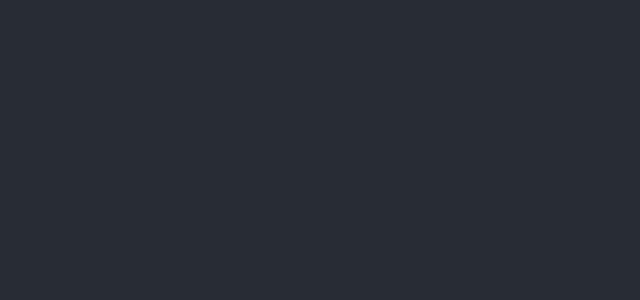
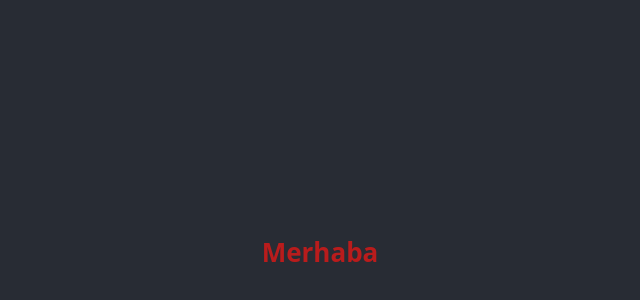
Before and after one commit to chiturca/iuva, a React (Create React App) app: page / in a window 1280 px wide. Shown: the part 148-448 px from the top of the page, without its empty margins (320-960 px from the left). Built offline with nearby package versions, Linux system fonts and the light colour scheme.

Commit message:
basic Tailwind configurations have done

```diff
--- a/package.json
+++ b/package.json
@@ -8,7 +8,7 @@
     "@testing-library/user-event": "^13.5.0",
     "react": "^18.2.0",
     "react-dom": "^18.2.0",
-    "react-scripts": "5.0.1",
+    "react-scripts": "^5.0.1",
     "web-vitals": "^2.1.4"
   },
   "scripts": {
@@ -34,5 +34,8 @@
       "last 1 firefox version",
       "last 1 safari version"
     ]
+  },
+  "devDependencies": {
+    "tailwindcss": "^3.3.5"
   }
 }
--- a/src/App.js
+++ b/src/App.js
@@ -3,7 +3,9 @@ import "./App.css";
 function App() {
   return (
     <div className="App">
-      <header className="App-header"></header>
+      <header className="App-header">
+        <h2 className=" text-red-700 font-extrabold">Merhaba</h2>
+      </header>
     </div>
   );
 }
--- /dev/null
+++ b/tailwind.config.js
@@ -0,0 +1,8 @@
+/** @type {import('tailwindcss').Config} */
+module.exports = {
+  content: ["./src/**/*.{js,jsx,ts,tsx}"],
+  theme: {
+    extend: {},
+  },
+  plugins: [],
+};
```
Also changed, not shown: src/index.css (+9 -3 lines), 1 other file (tests, documents, lock files or other folders).
